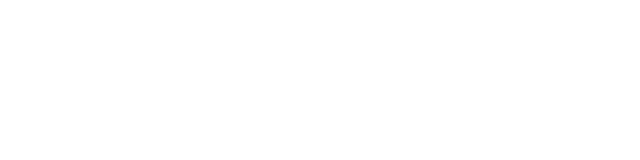
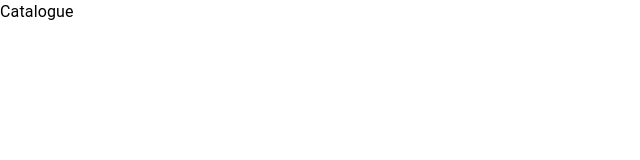
Before and after one commit to johlay/swapi-pagination, a React (Create React App) app: page / in a window 1280 px wide. Shown: the top 160 px of the page, without its empty margins (0-640 px from the left). Built offline with nearby package versions, Linux system fonts and the light colour scheme.

Commit message:
Installed "material-ui styles" npm package.

```diff
--- a/package.json
+++ b/package.json
@@ -5,6 +5,7 @@
   "dependencies": {
     "@material-ui/core": "^4.12.1",
     "@material-ui/icons": "^4.11.2",
+    "@material-ui/styles": "^4.11.4",
     "@testing-library/jest-dom": "^5.14.1",
     "@testing-library/react": "^11.2.7",
     "@testing-library/user-event": "^12.8.3",
--- a/src/App.jsx
+++ b/src/App.jsx
@@ -1,5 +1,16 @@
+import { BrowserRouter, Route, Switch } from "react-router-dom";
+import Home from "./pages/Home";
+
 function App() {
-  return <div className="App"></div>;
+  return (
+    <div className="App">
+      <BrowserRouter>
+        <Switch>
+          <Route exact path="/" component={Home} />
+        </Switch>
+      </BrowserRouter>
+    </div>
+  );
 }
 
 export default App;
--- /dev/null
+++ b/src/components/home/Catalogue.jsx
@@ -0,0 +1,18 @@
+import { makeStyles } from "@material-ui/styles";
+import { Grid, Typography } from "@material-ui/core";
+
+/* Material-UI */
+const useStyles = makeStyles({});
+
+const Catalogue = () => {
+  /* styles */
+  const classes = useStyles();
+
+  return (
+    <Grid>
+      <Typography>Catalogue</Typography>
+    </Grid>
+  );
+};
+
+export default Catalogue;
--- /dev/null
+++ b/src/pages/Home.jsx
@@ -0,0 +1,12 @@
+import { Grid } from "@material-ui/core";
+import Catalogue from "../components/home/Catalogue";
+
+const Home = () => {
+  return (
+    <Grid container>
+      <Catalogue />
+    </Grid>
+  );
+};
+
+export default Home;
```
